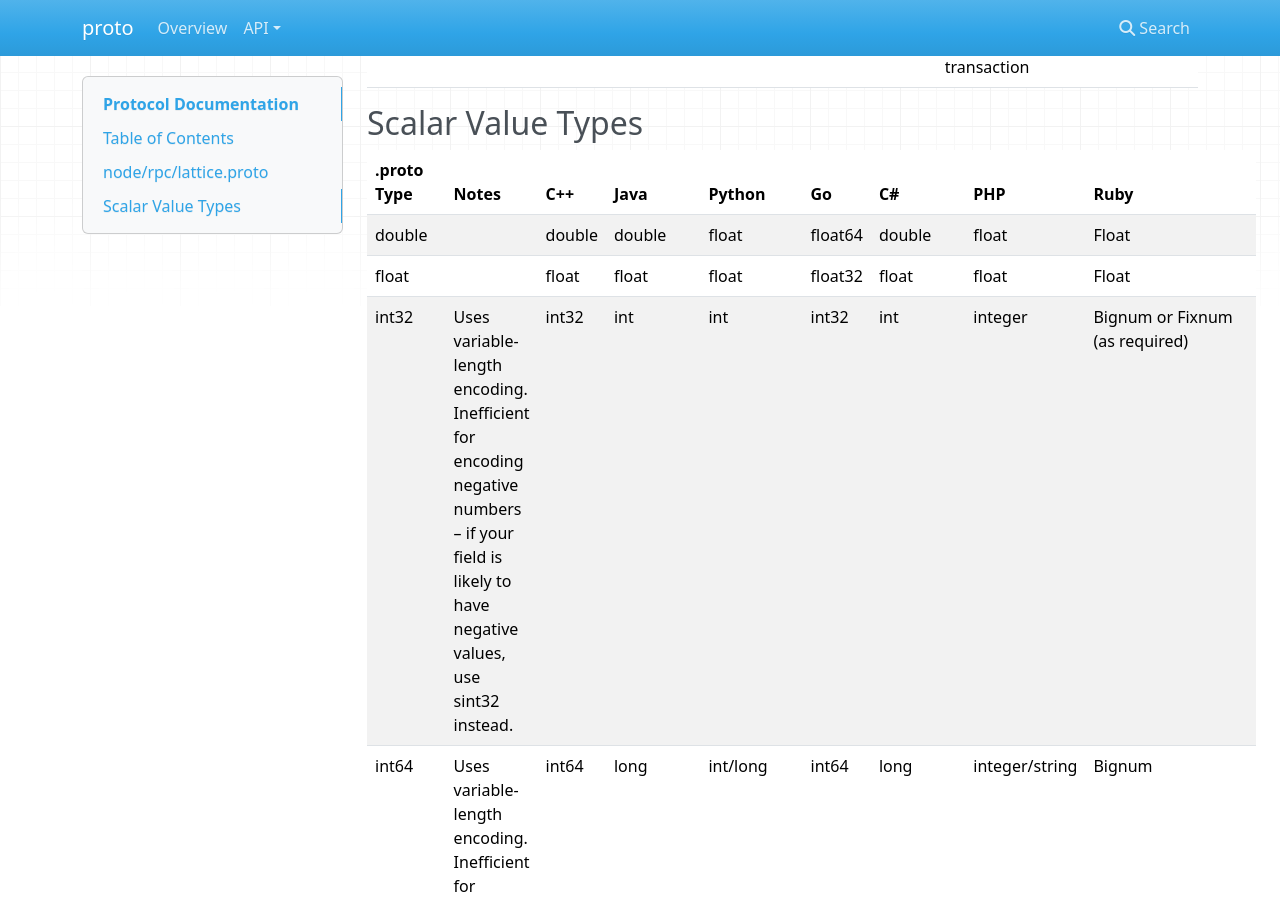
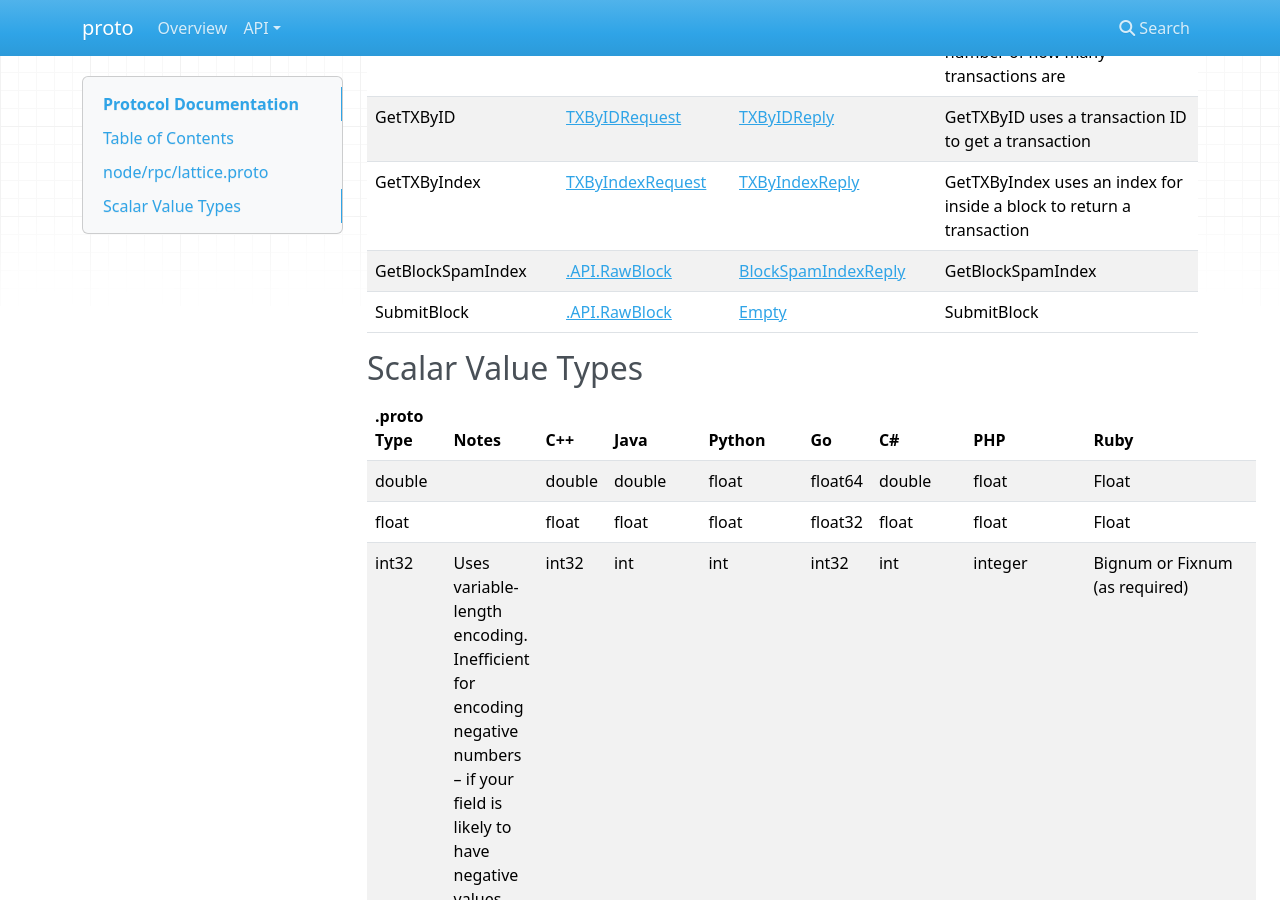
Before and after one commit to pognetwork/proto, an MkDocs documentation site: the page built from docs/proto/lattice.md, in a window 1280 px wide and 900 px high, scrolled down 4748 px. Built offline with MkDocs 1.6.1, drawn with Linux system fonts in a browser that asks for light colours; nearby versions of some CDN libraries; some of the changed text lies outside the part shown.

Commit message:
feat: add more lattice methods
Signed-off-by: Henry Gressmann <mail@henrygressmann.de>

```diff
--- a/docs/proto/lattice.md
+++ b/docs/proto/lattice.md
@@ -10,6 +10,7 @@
     - [BlockByIDRequest](#LATTICE-BlockByIDRequest)
     - [BlockHeightReply](#LATTICE-BlockHeightReply)
     - [BlockHeightRequest](#LATTICE-BlockHeightRequest)
+    - [BlockSpamIndexReply](#LATTICE-BlockSpamIndexReply)
     - [DelegateReply](#LATTICE-DelegateReply)
     - [DelegateRequest](#LATTICE-DelegateRequest)
     - [Empty](#LATTICE-Empty)
@@ -124,6 +125,21 @@
 | ----- | ---- | ----- | ----------- |
 | address | [bytes](#bytes) |  |  |
 | getNext | [bool](#bool) |  |  |
+
+
+
+
+
+
+<a name="LATTICE-BlockSpamIndexReply"></a>
+
+### BlockSpamIndexReply
+
+
+
+| Field | Type | Label | Description |
+| ----- | ---- | ----- | ----------- |
+| value | [float](#float) |  |  |
 
 
 
@@ -359,6 +375,8 @@
 | GetUnacknowledgedTX | [Empty](#LATTICE-Empty) | [UnacknowledgedTXReply](#LATTICE-UnacknowledgedTXReply) | GetUnacknowledgedTX gets a number of how many transactions are |
 | GetTXByID | [TXByIDRequest](#LATTICE-TXByIDRequest) | [TXByIDReply](#LATTICE-TXByIDReply) | GetTXByID uses a transaction ID to get a transaction |
 | GetTXByIndex | [TXByIndexRequest](#LATTICE-TXByIndexRequest) | [TXByIndexReply](#LATTICE-TXByIndexReply) | GetTXByIndex uses an index for inside a block to return a transaction |
+| GetBlockSpamIndex | [.API.RawBlock](#API-RawBlock) | [BlockSpamIndexReply](#LATTICE-BlockSpamIndexReply) | GetBlockSpamIndex |
+| SubmitBlock | [.API.RawBlock](#API-RawBlock) | [Empty](#LATTICE-Empty) | SubmitBlock |
 
 
 
```
Also changed, not shown: 2 other files.
